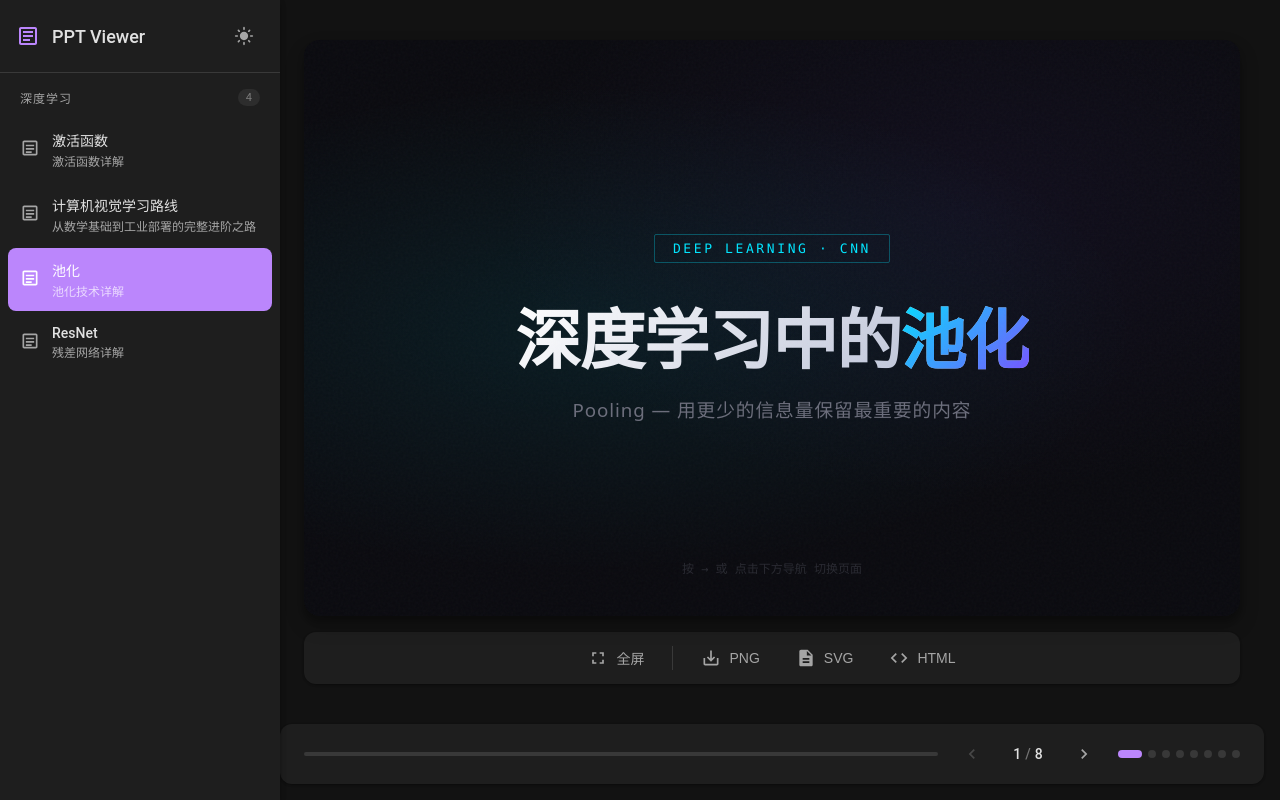
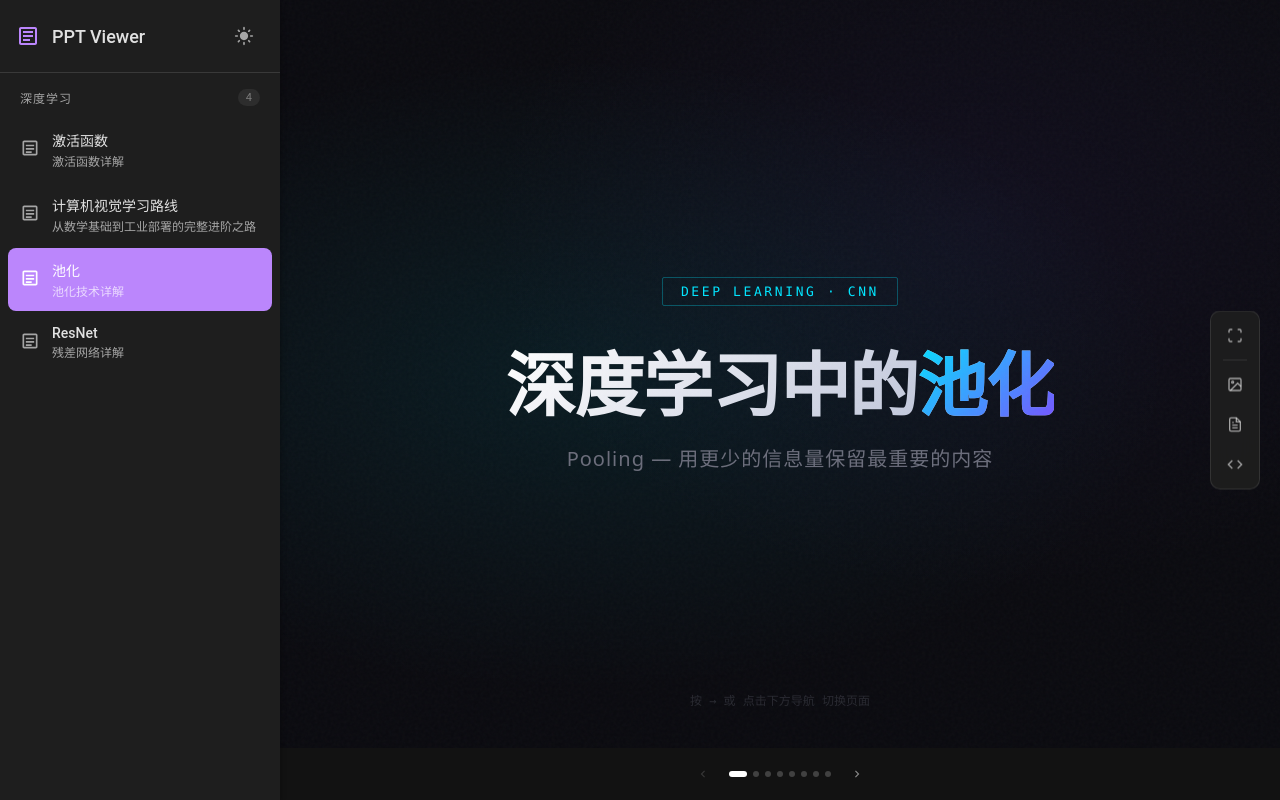
Before and after one commit to teem-sweeter/ai-html-ppt, a Vue app: page / in a window 1280 px wide. Built offline with nearby package versions, Linux system fonts and the light colour scheme.

Commit message:
fix: simplify toolbar and progress bar design

```diff
--- a/src/App.vue
+++ b/src/App.vue
@@ -97,8 +97,6 @@ watch(isDark, (newVal) => {
   display: flex;
   flex-direction: column;
   overflow: hidden;
-  gap: 16px;
-  padding: 16px 16px 16px 0;
 }
 
 .loading {
--- a/src/components/Player.vue
+++ b/src/components/Player.vue
@@ -290,22 +290,15 @@ onUnmounted(() => {
   display: flex;
   flex-direction: column;
   background: var(--bg);
-  padding: 24px;
-  gap: 16px;
 }
 
 .slide-container {
   flex: 1;
   width: 100%;
-  max-width: 1280px;
-  margin: 0 auto;
-  aspect-ratio: 16 / 9;
   background: var(--surface);
-  border-radius: var(--radius-xl);
   overflow: hidden;
   position: relative;
   cursor: pointer;
-  box-shadow: var(--shadow-3);
 }
 
 .slide-iframe {
--- a/src/components/ProgressBar.vue
+++ b/src/components/ProgressBar.vue
@@ -1,45 +1,25 @@
 <template>
   <div class="progress-bar">
-    <div class="progress-track">
-      <div class="track-fill" :style="{ width: `${(current / (total - 1)) * 100}%` }"></div>
-    </div>
+    <button class="nav-btn" :disabled="current === 0" @click="$emit('update:currentPage', current - 1)">
+      <svg width="14" height="14" viewBox="0 0 24 24" fill="currentColor">
+        <path d="M15.41 7.41L14 6l-6 6 6 6 1.41-1.41L10.83 12z"/>
+      </svg>
+    </button>
 
-    <div class="progress-controls">
-      <button
-        class="control-btn"
-        :disabled="current === 0"
-        @click="$emit('update:currentPage', current - 1)"
-      >
-        <svg width="20" height="20" viewBox="0 0 24 24" fill="currentColor">
-          <path d="M15.41 7.41L14 6l-6 6 6 6 1.41-1.41L10.83 12z"/>
-        </svg>
-      </button>
-
-      <div class="page-info">
-        <span class="current">{{ current + 1 }}</span>
-        <span class="separator">/</span>
-        <span class="total">{{ total }}</span>
-      </div>
-
-      <button
-        class="control-btn"
-        :disabled="current === total - 1"
-        @click="$emit('update:currentPage', current + 1)"
-      >
-        <svg width="20" height="20" viewBox="0 0 24 24" fill="currentColor">
-          <path d="M10 6L8.59 7.41 13.17 12l-4.58 4.59L10 18l6-6z"/>
-        </svg>
-      </button>
-    </div>
-
-    <div class="page-dots">
+    <div class="dots">
       <div
-        v-for="page in Math.min(total, 10)"
+        v-for="page in total"
         :key="page"
         :class="['dot', { active: page - 1 === current }]"
         @click="$emit('update:currentPage', page - 1)"
       ></div>
     </div>
+
+    <button class="nav-btn" :disabled="current === total - 1" @click="$emit('update:currentPage', current + 1)">
+      <svg width="14" height="14" viewBox="0 0 24 24" fill="currentColor">
+        <path d="M10 6L8.59 7.41 13.17 12l-4.58 4.59L10 18l6-6z"/>
+      </svg>
+    </button>
   </div>
 </template>
 
@@ -58,109 +38,57 @@ defineEmits<{
 .progress-bar {
   display: flex;
   align-items: center;
-  gap: 16px;
-  padding: 12px 24px;
-  background: var(--surface);
-  border-radius: var(--radius-lg);
-  box-shadow: var(--shadow-1);
+  justify-content: center;
+  gap: 12px;
+  padding: 12px 0;
 }
 
-.progress-track {
-  flex: 1;
-  height: 4px;
-  background: var(--surface-3);
-  border-radius: 2px;
-  overflow: hidden;
-}
-
-.track-fill {
-  height: 100%;
-  background: var(--primary);
-  border-radius: 2px;
-  transition: width 0.3s cubic-bezier(0.4, 0, 0.2, 1);
-}
-
-.progress-controls {
-  display: flex;
-  align-items: center;
-  gap: 8px;
-}
-
-.control-btn {
-  width: 36px;
-  height: 36px;
-  border-radius: 50%;
+.nav-btn {
+  width: 28px;
+  height: 28px;
   border: none;
   background: transparent;
-  color: var(--text-secondary);
+  color: rgba(255, 255, 255, 0.5);
+  border-radius: 4px;
   cursor: pointer;
   display: flex;
   align-items: center;
   justify-content: center;
-  transition: all 0.2s cubic-bezier(0.4, 0, 0.2, 1);
+  transition: all 0.15s ease;
 }
 
-.control-btn:hover:not(:disabled) {
-  background: var(--surface-2);
-  color: var(--text-primary);
+.nav-btn:hover:not(:disabled) {
+  color: white;
+  background: rgba(255, 255, 255, 0.1);
 }
 
-.control-btn:active:not(:disabled) {
-  background: var(--surface-3);
-}
-
-.control-btn:disabled {
+.nav-btn:disabled {
   opacity: 0.3;
   cursor: not-allowed;
 }
 
-.page-info {
-  display: flex;
-  align-items: center;
-  gap: 4px;
-  font-size: 14px;
-  font-weight: 500;
-  color: var(--text-primary);
-  min-width: 60px;
-  justify-content: center;
-}
-
-.separator {
-  color: var(--text-disabled);
-}
-
-.page-dots {
+.dots {
   display: flex;
   gap: 6px;
   align-items: center;
 }
 
 .dot {
-  width: 8px;
-  height: 8px;
+  width: 6px;
+  height: 6px;
   border-radius: 50%;
-  background: var(--surface-3);
+  background: rgba(255, 255, 255, 0.2);
   cursor: pointer;
   transition: all 0.2s ease;
 }
 
 .dot:hover {
-  background: var(--text-disabled);
+  background: rgba(255, 255, 255, 0.4);
 }
 
 .dot.active {
-  background: var(--primary);
-  width: 24px;
-  border-radius: 4px;
-}
-
-@media (max-width: 768px) {
-  .progress-bar {
-    padding: 8px 16px;
-  }
-
-  .page-dots {
-    display: none;
-  }
+  background: white;
+  width: 18px;
+  border-radius: 3px;
 }
 </style>
--- a/src/components/Toolbar.vue
+++ b/src/components/Toolbar.vue
@@ -1,33 +1,29 @@
 <template>
   <div class="toolbar">
-    <button class="toolbar-btn" @click="$emit('fullscreen')" title="全屏">
-      <svg width="20" height="20" viewBox="0 0 24 24" fill="currentColor">
-        <path d="M7 14H5v5h5v-2H7v-3zm-2-4h2V7h3V5H5v5zm12 7h-3v2h5v-5h-2v3zM14 5v2h3v3h2V5h-5z"/>
+    <button class="btn" @click="$emit('fullscreen')" title="全屏">
+      <svg width="16" height="16" viewBox="0 0 24 24" fill="none" stroke="currentColor" stroke-width="2">
+        <path d="M8 3H5a2 2 0 00-2 2v3m18 0V5a2 2 0 00-2-2h-3m0 18h3a2 2 0 002-2v-3M3 16v3a2 2 0 002 2h3"/>
       </svg>
-      <span>全屏</span>
     </button>
-
     <div class="divider"></div>
-
-    <button class="toolbar-btn" @click="$emit('download-png')" title="下载 PNG">
-      <svg width="20" height="20" viewBox="0 0 24 24" fill="currentColor">
-        <path d="M19 12v7H5v-7H3v7c0 1.1.9 2 2 2h14c1.1 0 2-.9 2-2v-7h-2zm-6 .67l2.59-2.58L17 11.5l-5 5-5-5 1.41-1.41L11 12.67V3h2v9.67z"/>
+    <button class="btn" @click="$emit('download-png')" title="PNG">
+      <svg width="16" height="16" viewBox="0 0 24 24" fill="none" stroke="currentColor" stroke-width="2">
+        <rect x="3" y="3" width="18" height="18" rx="2"/>
+        <circle cx="8.5" cy="8.5" r="1.5"/>
+        <path d="M21 15l-5-5L5 21"/>
       </svg>
-      <span>PNG</span>
     </button>
-
-    <button class="toolbar-btn" @click="$emit('download-svg')" title="下载 SVG">
-      <svg width="20" height="20" viewBox="0 0 24 24" fill="currentColor">
-        <path d="M14 2H6c-1.1 0-1.99.9-1.99 2L4 20c0 1.1.89 2 1.99 2H18c1.1 0 2-.9 2-2V8l-6-6zm2 16H8v-2h8v2zm0-4H8v-2h8v2zm-3-5V3.5L18.5 9H13z"/>
+    <button class="btn" @click="$emit('download-svg')" title="SVG">
+      <svg width="16" height="16" viewBox="0 0 24 24" fill="none" stroke="currentColor" stroke-width="2">
+        <path d="M14 2H6a2 2 0 00-2 2v16a2 2 0 002 2h12a2 2 0 002-2V8z"/>
+        <path d="M14 2v6h6M16 13H8M16 17H8M10 9H8"/>
       </svg>
-      <span>SVG</span>
     </button>
-
-    <button class="toolbar-btn" @click="$emit('export-html')" title="导出 HTML">
-      <svg width="20" height="20" viewBox="0 0 24 24" fill="currentColor">
-        <path d="M9.4 16.6L4.8 12l4.6-4.6L8 6l-6 6 6 6 1.4-1.4zm5.2 0l4.6-4.6-4.6-4.6L16 6l6 6-6 6-1.4-1.4z"/>
+    <button class="btn" @click="$emit('export-html')" title="HTML">
+      <svg width="16" height="16" viewBox="0 0 24 24" fill="none" stroke="currentColor" stroke-width="2">
+        <polyline points="16 18 22 12 16 6"/>
+        <polyline points="8 6 2 12 8 18"/>
       </svg>
-      <span>HTML</span>
     </button>
   </div>
 </template>
@@ -43,59 +39,43 @@ defineEmits<{
 
 <style scoped>
 .toolbar {
+  position: fixed;
+  right: 20px;
+  top: 50%;
+  transform: translateY(-50%);
+  display: flex;
+  flex-direction: column;
+  gap: 4px;
+  padding: 6px;
+  background: rgba(30, 30, 30, 0.9);
+  backdrop-filter: blur(10px);
+  border-radius: 10px;
+  border: 1px solid rgba(255, 255, 255, 0.1);
+  z-index: 100;
+}
+
+.btn {
+  width: 36px;
+  height: 36px;
+  border: none;
+  background: transparent;
+  color: rgba(255, 255, 255, 0.6);
+  border-radius: 6px;
+  cursor: pointer;
   display: flex;
   align-items: center;
   justify-content: center;
-  gap: 4px;
-  padding: 8px 16px;
-  background: var(--surface);
-  border-radius: var(--radius-lg);
-  box-shadow: var(--shadow-1);
+  transition: all 0.15s ease;
 }
 
-.toolbar-btn {
-  display: flex;
-  align-items: center;
-  gap: 8px;
-  padding: 8px 16px;
-  border: none;
-  background: transparent;
-  color: var(--text-secondary);
-  border-radius: var(--radius);
-  cursor: pointer;
-  font-size: 14px;
-  font-weight: 500;
-  transition: all 0.2s cubic-bezier(0.4, 0, 0.2, 1);
-}
-
-.toolbar-btn:hover {
-  background: var(--surface-2);
-  color: var(--text-primary);
-}
-
-.toolbar-btn:active {
-  background: var(--surface-3);
-  transform: scale(0.98);
+.btn:hover {
+  background: rgba(255, 255, 255, 0.1);
+  color: white;
 }
 
 .divider {
-  width: 1px;
-  height: 24px;
-  background: var(--divider);
-  margin: 0 8px;
-}
-
-@media (max-width: 768px) {
-  .toolbar {
-    padding: 6px 12px;
-  }
-
-  .toolbar-btn span {
-    display: none;
-  }
-
-  .toolbar-btn {
-    padding: 8px;
-  }
+  height: 1px;
+  background: rgba(255, 255, 255, 0.1);
+  margin: 2px 6px;
 }
 </style>
```
